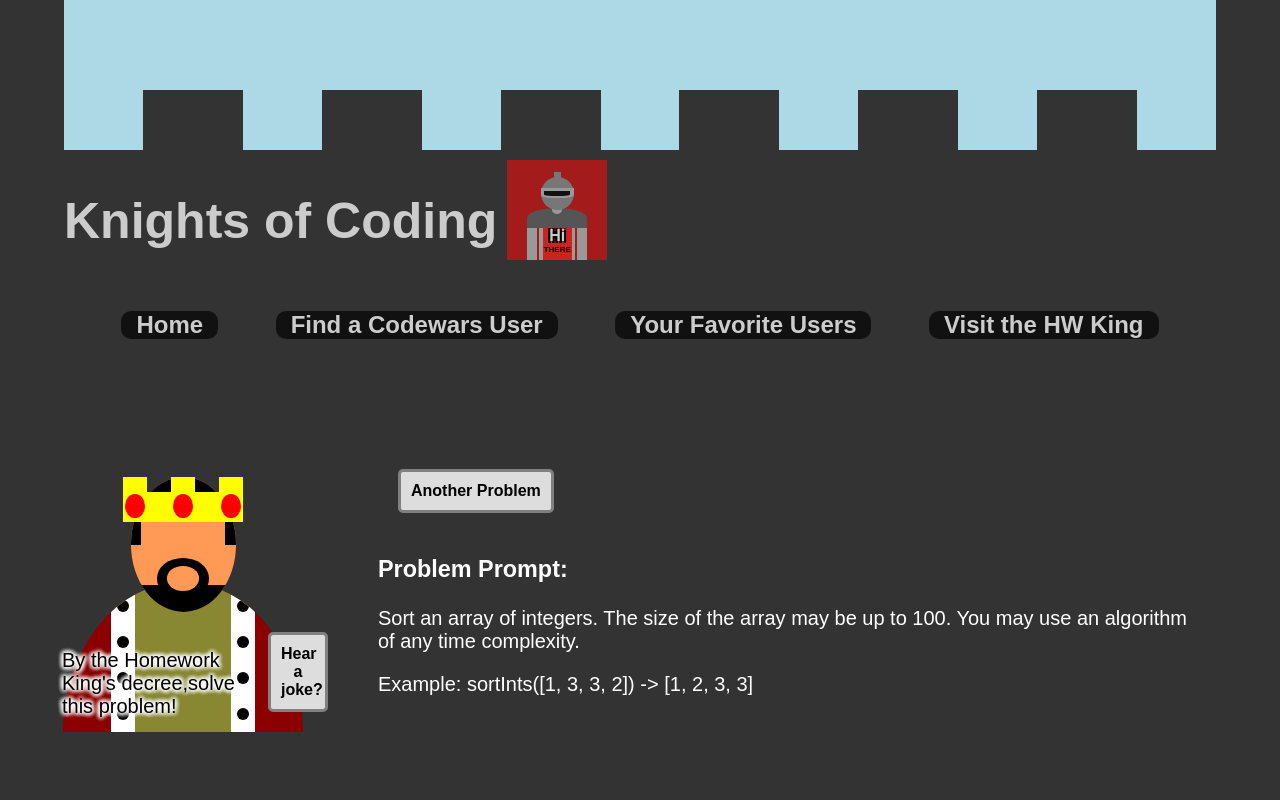
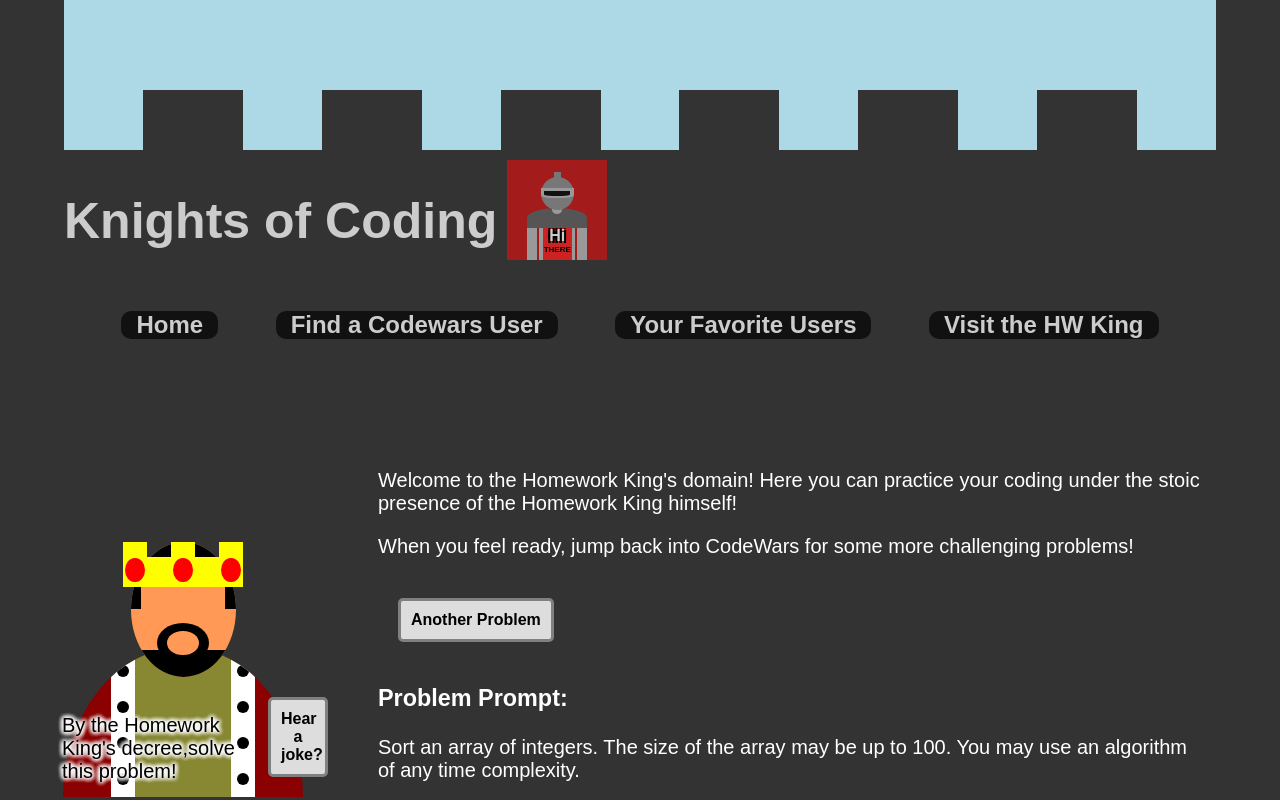
Before and after one commit to drewhsu86/Knights-of-Coding, a React (Create React App) app: page /solver in a window 1280 px wide. Shown: the top 800 px of the page. Built offline with nearby package versions, Linux system fonts and the light colour scheme.

Commit message:
added some text to hw king page

```diff
--- a/src/Solver/index.js
+++ b/src/Solver/index.js
@@ -210,6 +210,11 @@ export default function Index() {
         </div>
 
         <div className="solverDescription">
+          <p>
+            Welcome to the Homework King's domain! Here you can practice your coding under the stoic presence of the Homework King himself! </p>
+          <p>
+            When you feel ready, jump back into CodeWars for some more challenging problems!
+          </p>
           <button
             onClick={showProblem}>
             Another Problem
```
